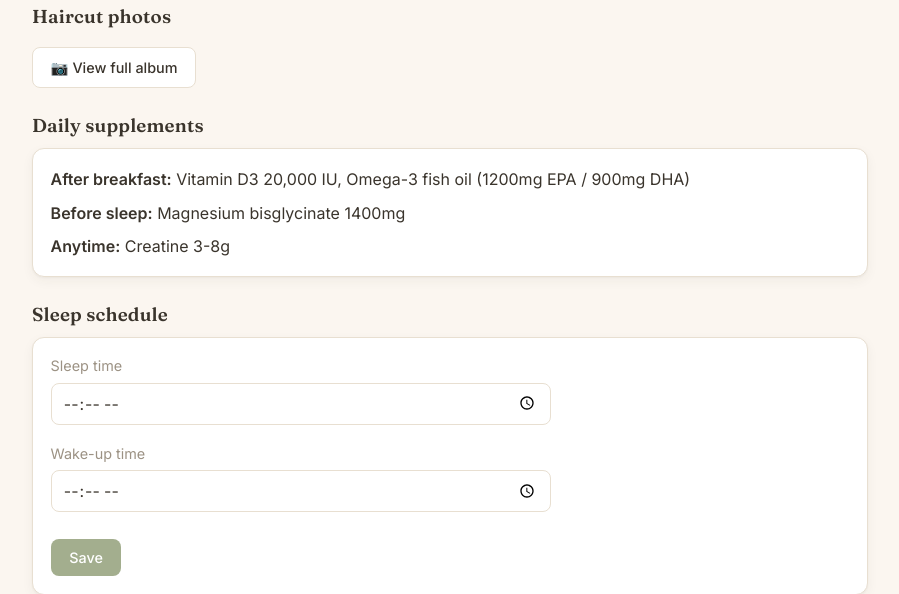
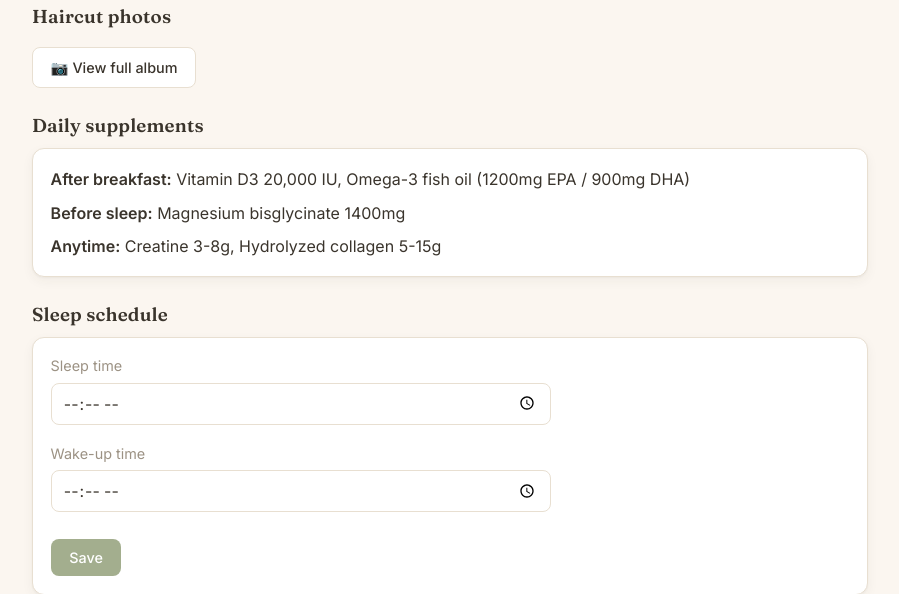
Before and after one commit to Arashi20/Lifestyle_App, a Flask app: page / in a window 1280 px wide. Shown: the part 519-1113 px from the top of the page, without its empty margins (190-1089 px from the left). Run offline with Flask 3, Linux system fonts and the light colour scheme; the visitor is signed in with stand-in values (Sample User, id 1); data comes from the database, SQL or seed files in the repository; data that the repository does not hold is empty; some libraries are stand-ins or nearby versions.

Commit message:
Add hydrolyzed collagen to Anytime daily supplements
Co-Authored-By: Claude Opus 5 <noreply@anthropic.com>
Claude-Session: https://claude.ai/code/session_01779ztmKiFg9tmoX6NX1WSg

```diff
--- a/app/templates/profile/home.html
+++ b/app/templates/profile/home.html
@@ -52,7 +52,7 @@
 <div class="card profile-card">
     <p><strong>After breakfast:</strong> Vitamin D3 20,000 IU, Omega-3 fish oil (1200mg EPA / 900mg DHA)</p>
     <p><strong>Before sleep:</strong> Magnesium bisglycinate 1400mg</p>
-    <p><strong>Anytime:</strong> Creatine 3-8g</p>
+    <p><strong>Anytime:</strong> Creatine 3-8g, Hydrolyzed collagen 5-15g</p>
 </div>
 
 <h3>Sleep schedule</h3>
```
